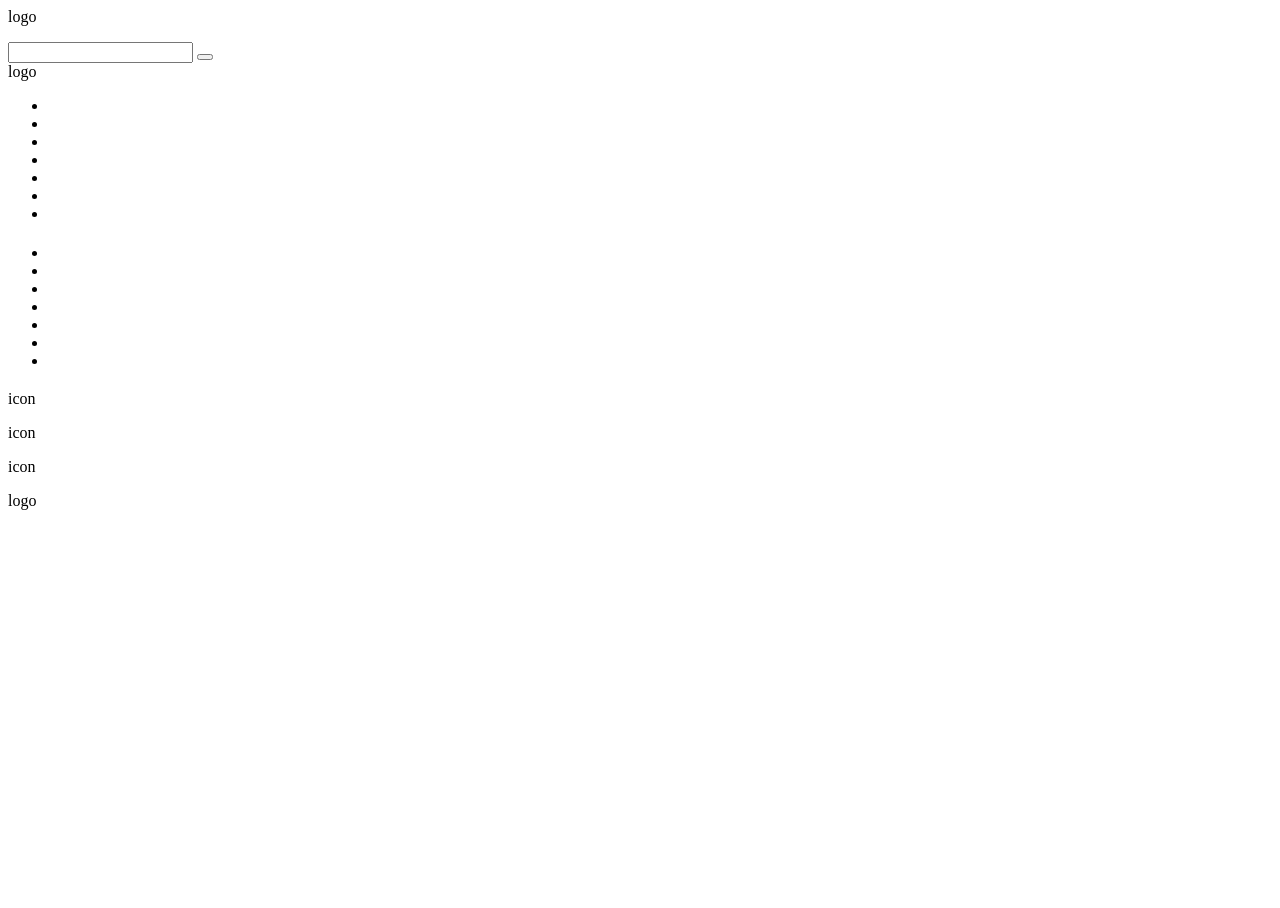
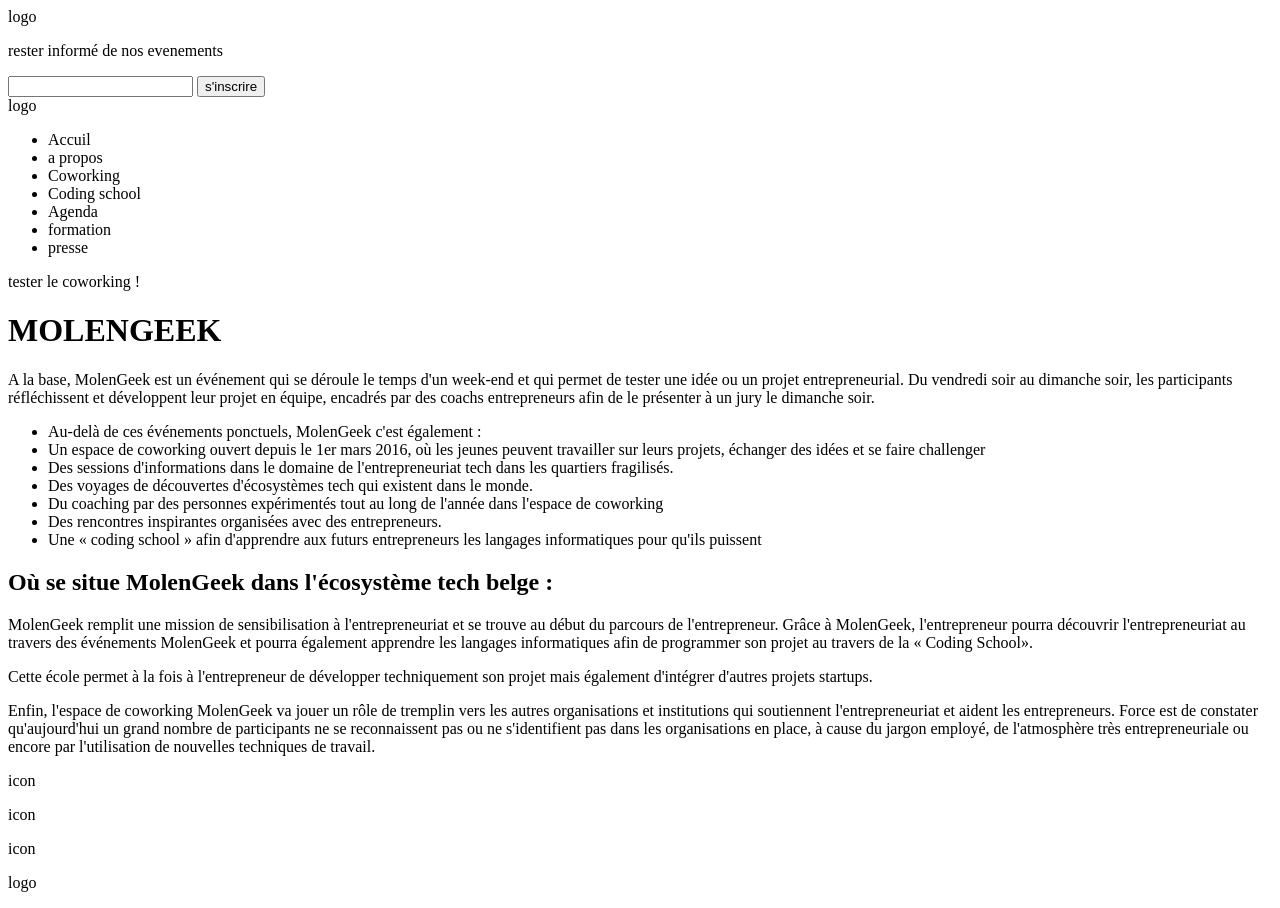
Before and after one commit to sofiane626/structure, a plain HTML site: page index.html in a window 1280 px wide. Before the commit the page ends 800 px from the top, so only its background shows below. Drawn offline with Linux system fonts and the light colour scheme.

Commit message:
exercice fini ( vraiment )

```diff
--- a/index.html
+++ b/index.html
@@ -15,9 +15,9 @@
                 logo
             </div>
             <div>
-                <p></p>
+                <p>rester informé de nos evenements</p>
                 <input type="email" name="" id="">
-                <button></button>
+                <button>s'inscrire</button>
             </div>
         </div>
 
@@ -25,42 +25,64 @@
             <div> logo </div>
             <div>
                 <ul>
-                    <li></li>
-                    <li></li>
-                    <li></li>
-                    <li></li>
-                    <li></li>
-                    <li></li>
-                    <li></li>
+                    <li>Accuil</li>
+                    <li>a propos</li>
+                    <li>Coworking</li>
+                    <li>Coding school</li>
+                    <li>Agenda</li>
+                    <li>formation</li>
+                    <li>presse</li>
                 </ul>
             </div>
             <div>
-                <p></p>
+                <p>tester le coworking !</p>
             </div>
         </nav>
     </header>
 
     <main>
         <div>
-            <h1></h1>
+            <h1>MOLENGEEK</h1>
         </div>
         <div>
-            <p></p>
+            <p>A la base, MolenGeek est un événement qui se déroule le temps d'un week-end et qui permet de tester une
+                idée ou un
+                projet entrepreneurial. Du vendredi soir au dimanche soir, les participants réfléchissent et développent
+                leur projet en
+                équipe, encadrés par des coachs entrepreneurs afin de le présenter à un jury le dimanche soir.</p>
             <ul>
-                <li></li>
-                <li></li>
-                <li></li>
-                <li></li>
-                <li></li>
-                <li></li>
-                <li></li>
+                <li>Au-delà de ces événements ponctuels, MolenGeek c'est également :</li>
+                <li>Un espace de coworking ouvert depuis le 1er mars 2016, où les jeunes peuvent travailler sur leurs
+                    projets, échanger des
+                    idées et se faire challenger</li>
+                <li>Des sessions d'informations dans le domaine de l'entrepreneuriat tech dans les quartiers fragilisés.
+                </li>
+                <li>Des voyages de découvertes d'écosystèmes tech qui existent dans le monde.</li>
+                <li>Du coaching par des personnes expérimentés tout au long de l'année dans l'espace de coworking</li>
+                <li>Des rencontres inspirantes organisées avec des entrepreneurs.</li>
+                <li>Une « coding school » afin d'apprendre aux futurs entrepreneurs les langages informatiques pour
+                    qu'ils puissent</li>
             </ul>
         </div>
         <div>
-            <h2></h2>
-            <p></p>
-            <p></p>
-            <p></p>
+            <h2>Où se situe MolenGeek dans l'écosystème tech belge :</h2>
+            <p>MolenGeek remplit une mission de sensibilisation à l'entrepreneuriat et se trouve au début du parcours de
+                l'entrepreneur. Grâce à MolenGeek, l'entrepreneur pourra découvrir l'entrepreneuriat au travers des
+                événements MolenGeek
+                et pourra également apprendre les langages informatiques afin de programmer son projet au travers de la
+                « Coding
+                School».</p>
+            <p>Cette école permet à la fois à l'entrepreneur de développer techniquement son projet mais également
+                d'intégrer d'autres
+                projets startups.</p>
+            <p>Enfin, l'espace de coworking MolenGeek va jouer un rôle de tremplin vers les autres organisations et
+                institutions qui
+                soutiennent l'entrepreneuriat et aident les entrepreneurs. Force est de constater qu'aujourd'hui un
+                grand nombre de
+                participants ne se reconnaissent pas ou ne s'identifient pas dans les organisations en place, à cause du
+                jargon employé,
+                de l'atmosphère très entrepreneuriale ou encore par l'utilisation de nouvelles techniques de travail.
+            </p>
         </div>
     </main>
 
```
